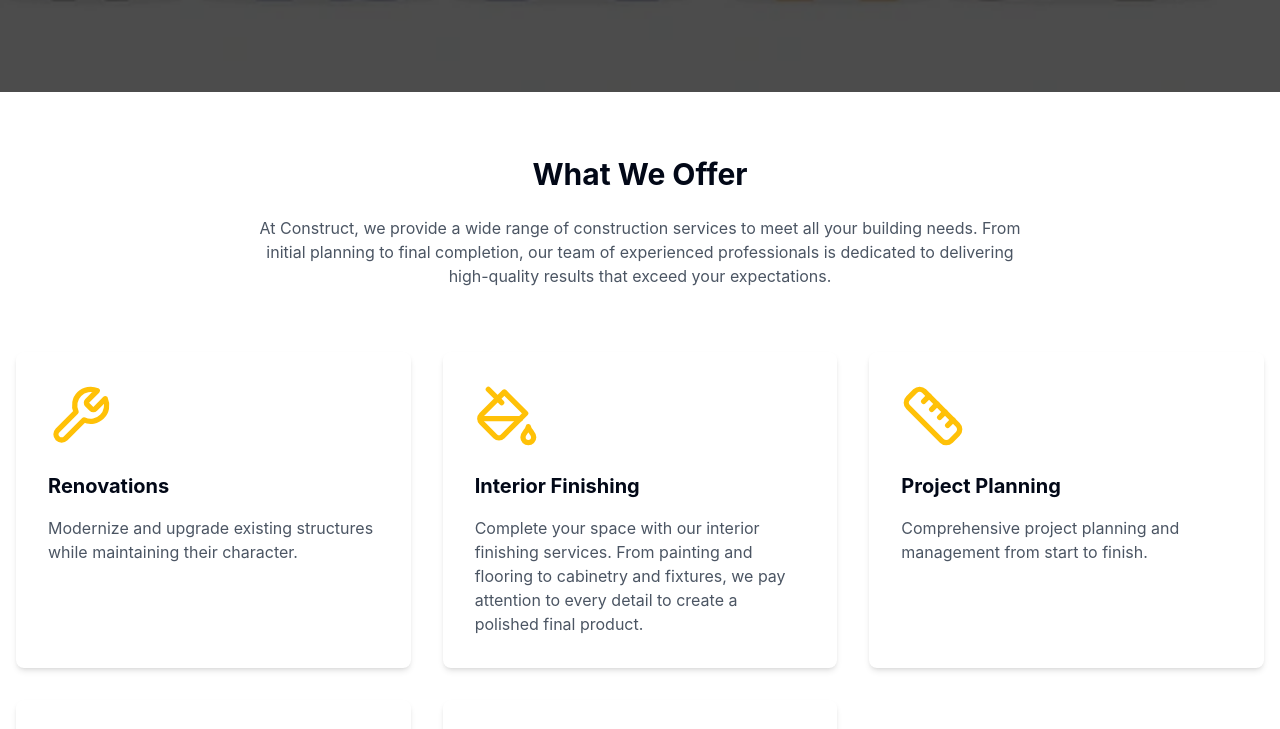
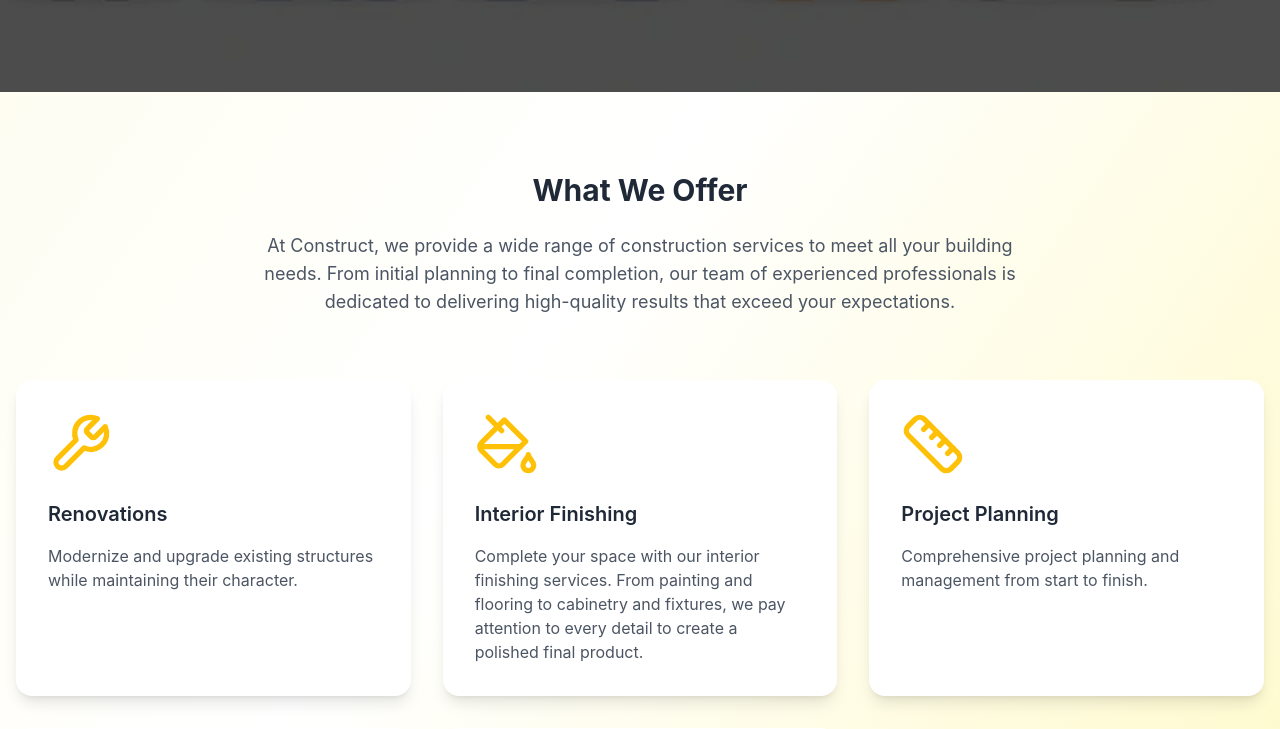
Before and after one commit to farhan-4201/rayman-construction-portfolio, a React (Create React App) app: page /services in a window 1280 px wide. Shown: the part 708-1437 px from the top of the page. Built offline with nearby package versions, Linux system fonts and the light colour scheme.

Commit message:
background styling

```diff
--- a/src/pages/ContactPage.jsx
+++ b/src/pages/ContactPage.jsx
@@ -33,7 +33,7 @@ const ContactPage = () => {
 
       if (response.ok) {
         setSuccessMessage('Message sent successfully!');
-        setFormData({ name: '', email: '', message: '' }); // Reset form
+        setFormData({ name: '', email: '', message: '' });
       } else {
         setErrorMessage('Failed to send message. Please try again.');
       }
@@ -46,9 +46,10 @@ const ContactPage = () => {
   };
 
   return (
-    <div className="container mx-auto px-4 py-8">
-      <h1 className="text-4xl font-bold mb-8">Contact Us</h1>
-      <div className="max-w-2xl mx-auto">
+    <div className="bg-gradient-to-br from-yellow-50 via-white to-yellow-100 min-h-screen py-16 px-4">
+      <div className="container mx-auto">
+        <h1 className="text-4xl font-bold text-center mb-12 text-gray-800">Contact Us</h1>
+        <div className="max-w-2xl mx-auto bg-white rounded-xl shadow-lg p-8">
           <form className="space-y-6" onSubmit={handleSubmit}>
             <div>
               <label htmlFor="name" className="block text-sm font-medium text-gray-700">Name</label>
@@ -58,7 +59,7 @@ const ContactPage = () => {
                 name="name"
                 value={formData.name}
                 onChange={handleChange}
-              className="mt-1 block w-full rounded-md border-gray-300 shadow-sm focus:border-blue-500 focus:ring-blue-500"
+                className="mt-1 block w-full rounded-md border-gray-300 shadow-sm focus:border-yellow-500 focus:ring-yellow-500"
                 required
               />
             </div>
@@ -70,7 +71,7 @@ const ContactPage = () => {
                 name="email"
                 value={formData.email}
                 onChange={handleChange}
-              className="mt-1 block w-full rounded-md border-gray-300 shadow-sm focus:border-blue-500 focus:ring-blue-500"
+                className="mt-1 block w-full rounded-md border-gray-300 shadow-sm focus:border-yellow-500 focus:ring-yellow-500"
                 required
               />
             </div>
@@ -82,20 +83,21 @@ const ContactPage = () => {
                 rows={4}
                 value={formData.message}
                 onChange={handleChange}
-              className="mt-1 block w-full rounded-md border-gray-300 shadow-sm focus:border-blue-500 focus:ring-blue-500"
+                className="mt-1 block w-full rounded-md border-gray-300 shadow-sm focus:border-yellow-500 focus:ring-yellow-500"
                 required
               ></textarea>
             </div>
             <button
               type="submit"
-            className="bg-blue-500 text-white px-6 py-2 rounded-md hover:bg-blue-600 focus:outline-none focus:ring-2 focus:ring-blue-500 focus:ring-offset-2"
+              className="bg-yellow-500 text-white px-6 py-2 rounded-md hover:bg-yellow-600 focus:outline-none focus:ring-2 focus:ring-yellow-500 focus:ring-offset-2"
               disabled={isSubmitting}
             >
               {isSubmitting ? 'Sending...' : 'Send Message'}
             </button>
           </form>
-        {successMessage && <p className="text-green-500 mt-4">{successMessage}</p>}
-        {errorMessage && <p className="text-red-500 mt-4">{errorMessage}</p>}
+          {successMessage && <p className="text-green-600 mt-4">{successMessage}</p>}
+          {errorMessage && <p className="text-red-600 mt-4">{errorMessage}</p>}
+        </div>
       </div>
     </div>
   );
--- a/src/pages/Homepage.jsx
+++ b/src/pages/Homepage.jsx
@@ -6,13 +6,15 @@ import ContactSection from "../components/ContactSection";
 
 const HomePage = () => {
   return (
-    <>
+    <div className="bg-gradient-to-br from-yellow-50 via-white to-yellow-100 min-h-screen">
       <HeroSection />
       <FeaturesSection />
+      <div className="bg-gradient-to-br from-yellow-50 via-white to-yellow-100 min-h-screen">
       <AboutSection />
+      </div>
       <ServicesSection />
       <ContactSection />
-    </>
+    </div>
   );
 };
 
--- a/src/pages/ServicesPage.jsx
+++ b/src/pages/ServicesPage.jsx
@@ -2,9 +2,9 @@ import { Wrench, PaintBucket, Ruler, HardHat } from "lucide-react";
 
 const ServiceCard = ({ icon, title, description }) => {
   return (
-    <div className="bg-white rounded-lg shadow-md p-8">
+    <div className="bg-white rounded-2xl shadow-lg p-8 hover:shadow-xl transition-all duration-300">
       <div className="mb-6">{icon}</div>
-      <h3 className="text-xl font-bold mb-4">{title}</h3>
+      <h3 className="text-xl font-semibold mb-4 text-gray-800">{title}</h3>
       <p className="text-gray-600">{description}</p>
     </div>
   );
@@ -12,7 +12,7 @@ const ServiceCard = ({ icon, title, description }) => {
 
 const ServicesPage = () => {
   return (
-    <div>
+    <div className="bg-gradient-to-br from-yellow-50 via-white to-yellow-100 min-h-screen">
       {/* Hero Section */}
       <section
         className="relative bg-cover bg-center h-[800px]"
@@ -21,7 +21,7 @@ const ServicesPage = () => {
         <div className="absolute inset-0 bg-black/70 z-10" />
         <div className="container mx-auto px-4 relative z-20 flex flex-col items-center justify-center h-full text-white text-center">
           <h1 className="text-4xl md:text-5xl font-bold mb-4">
-            Our <span className="text-yellow-500">Services</span>
+            Our <span className="text-yellow-400">Services</span>
           </h1>
           <p className="text-lg max-w-2xl">
             Comprehensive construction solutions tailored to your specific needs
@@ -30,11 +30,11 @@ const ServicesPage = () => {
       </section>
 
       {/* Services Overview */}
-      <section className="py-16">
+      <section className="py-20">
         <div className="container mx-auto px-4">
           <div className="max-w-3xl mx-auto text-center mb-16">
-            <h2 className="text-3xl font-bold mb-6">What We Offer</h2>
-            <p className="text-gray-600">
+            <h2 className="text-3xl font-bold mb-6 text-gray-800">What We Offer</h2>
+            <p className="text-gray-600 text-lg">
               At Construct, we provide a wide range of construction services to meet all your building needs. From
               initial planning to final completion, our team of experienced professionals is dedicated to delivering
               high-quality results that exceed your expectations.
```
Lines whose indentation alone changed are shown as unchanged.
